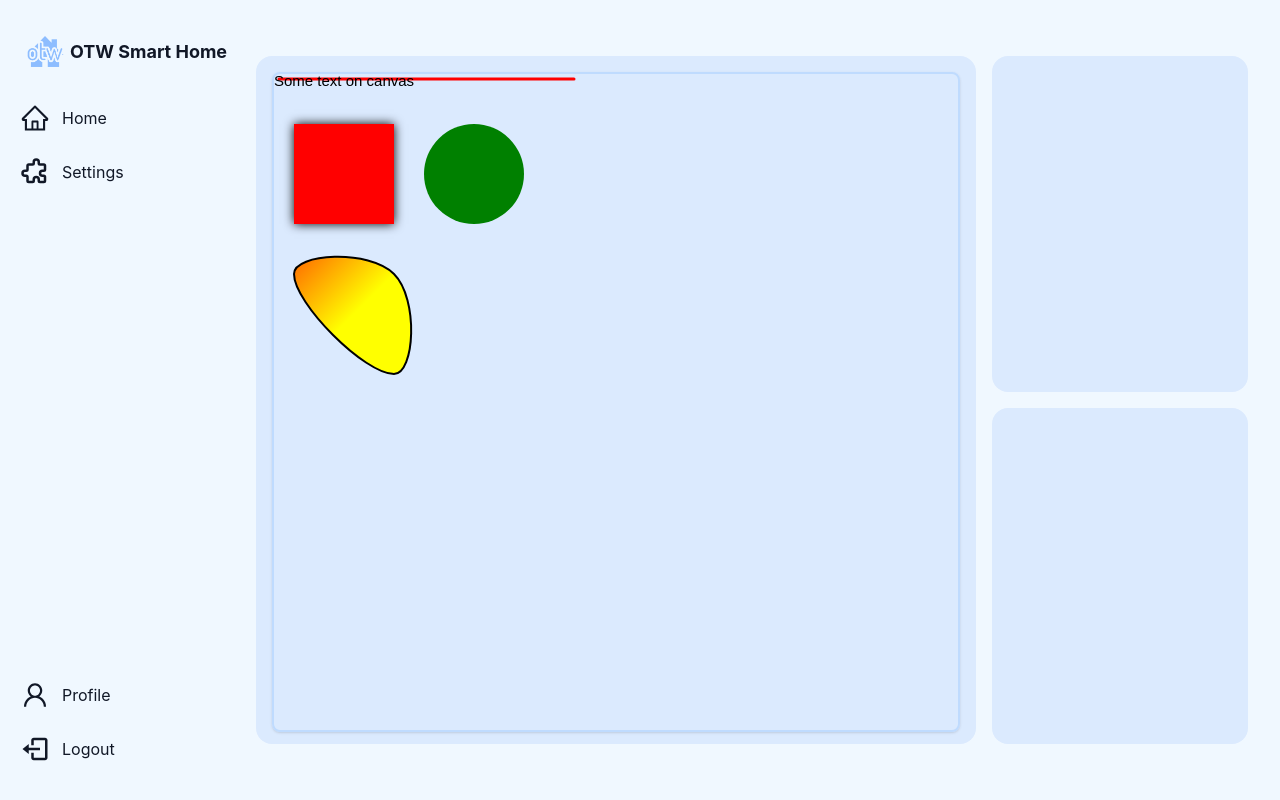
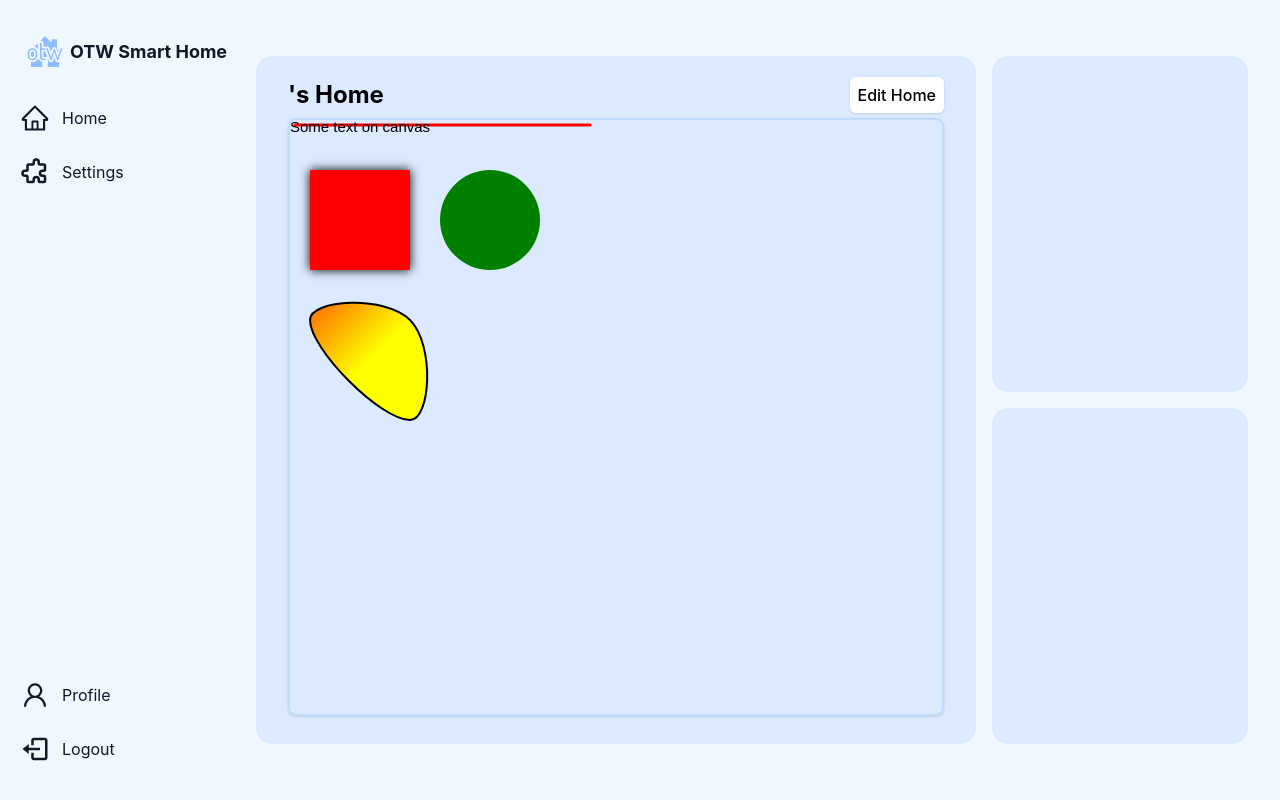
Before and after one commit to FC-Open-to-Work/FC-Open-to-Work, a React (Create React App) app in the folder client/: page / in a window 1280 px wide. Built offline with nearby package versions, Linux system fonts and the light colour scheme; sample sign-in values are in the browser's storage; the HTML template or start-up script is replaced by a standard one.

Commit message:
change login api, add username and edit home button to home page

```diff
--- a/client/src/api/authentication/AuthFormSubmit.ts
+++ b/client/src/api/authentication/AuthFormSubmit.ts
@@ -37,7 +37,7 @@ function submitLoginForm(e: FormEvent<HTMLFormElement>,
         .then(function (response) {
             // handle success
             console.log(response);
-            dispatch({type: "LOGIN", token: response.data.token});
+            dispatch({type: "LOGIN", token: response.data.token, username: response.data.username});
             // window.location.href = "/";
             navigate("/");
         })
--- a/client/src/context/auth.tsx
+++ b/client/src/context/auth.tsx
@@ -2,9 +2,9 @@ import React, { createContext, useReducer, useContext } from "react";
 
 import jwtDecode from "jwt-decode";
 
-type Action = { type: "LOGIN"; token: string } | { type: "LOGOUT" };
+type Action = { type: "LOGIN"; token: string; username: string } | { type: "LOGOUT" };
 type Dispatch = (action: Action) => void;
-type State = { user: string };
+type State = { userToken: string, username: string };
 type AuthProviderProps = { children: React.ReactNode };
 
 interface jwt {
@@ -14,12 +14,13 @@ interface jwt {
   // whatever else is in the JWT.
 }
 
-const AuthStateContext = createContext<State>({ user: "" });
+const AuthStateContext = createContext<State>({ userToken: "", username: "" });
 const AuthDispatchContext = createContext<Dispatch>(() => null);
 
 const token = localStorage.getItem("token");
 
-let user: string = "";
+let userToken: string = "";
+let username: string = "";
 if (token) {
   const decodedToken: jwt = jwtDecode<jwt>(token);
   const expiresAt: Date = new Date(decodedToken.exp * 1000);
@@ -27,7 +28,7 @@ if (token) {
   if (new Date() > expiresAt) {
     localStorage.removeItem("token");
   } else {
-    user = token;
+    userToken = token;
   }
 } else {
   console.log("no token found");
@@ -39,13 +40,15 @@ const authReducer = (state: State, action: Action) => {
       localStorage.setItem("token", action.token);
       return {
         ...state,
-        user: action.token,
+        userToken: action.token,
+        username: action.username
       };
     case "LOGOUT":
       localStorage.removeItem("token");
       return {
         ...state,
-        user: "",
+        userToken: "",
+        username: ""
       };
     // default:
     //   throw new Error(`Unknown action type: ${typeof action}`);
@@ -53,7 +56,7 @@ const authReducer = (state: State, action: Action) => {
 };
 
 export const AuthProvider = ({ children }: AuthProviderProps) => {
-  const [state, dispatch] = useReducer(authReducer, { user });
+  const [state, dispatch] = useReducer(authReducer, { userToken, username });
 
   return (
     <AuthDispatchContext.Provider value={dispatch}>
--- a/client/src/hooks/useClientSize.tsx
+++ b/client/src/hooks/useClientSize.tsx
@@ -1,4 +1,4 @@
-import React from 'react'
+    import React from 'react'
 
 const useClientSize = () => {
     const [dimensions, setDimensions] = React.useState({
--- a/client/src/pages/Home.tsx
+++ b/client/src/pages/Home.tsx
@@ -4,7 +4,7 @@ import {useNavigate} from "react-router-dom";
 
 import CanvasContainer from "../components/CanvasContainer"
 
-import {useAuthDispatch} from "../context/auth";
+import {useAuthDispatch, useAuthState} from "../context/auth";
 import Sidebar from "../components/Sidebar";
 import useClientSize from "../hooks/useClientSize";
 
@@ -21,15 +21,24 @@ export default function Home() {
         navigate("/login");
     };
 
+    const { username } = useAuthState();
+
     return (
         <>
             <Sidebar logout={logout}/>
 
             <div className="absolute flex flex-col gap-y-4 lg:flex-row gap-x-0 lg:gap-x-4 w-full h-full py-14 px-4 sm:px-8 sm:pl-[16rem]">
-                <div className="flex-1 h-full min-w-0 p-4 bg-blue-100 rounded-2xl"
-                     ref={canvasContainerRef}>
-                    <CanvasContainer dimensions={dimensions}/>
+                <div className="felx shrink-0 lg:flex-1 h-full flex-col min-w-0 p-4 bg-blue-100 rounded-2xl"
+                     >
+                    <div className="h-[7%] flex items-center justify-between px-4">
+
+                        <p className="font-bold text-2xl">{username}'s Home</p>
+                        <button className="font-medium bg-white rounded-md px-2 py-1.5 shadow hover:ring-blue-200 hover:ring hover:bg-blue-100">Edit Home</button>
+                    </div>
+                    <div className="h-[93%] px-4 pb-4 rounded-2xl" ref={canvasContainerRef}><CanvasContainer dimensions={dimensions}/></div>
+
                 </div>
+
                 <div className="flex flex-col gap-4 h-full shrink-0 grow-0 lg:basis-64 transition-transform">
                     <div className="flex-1 bg-blue-100 rounded-2xl"></div>
                     <div className="mb-4 lg:mb-0 flex-1 bg-blue-100 rounded-2xl"></div>
--- a/client/src/util/DynamicRoute.tsx
+++ b/client/src/util/DynamicRoute.tsx
@@ -7,11 +7,11 @@ export default function DynamicRoute(props: {
   authenticated: boolean;
   element: any;
 }) {
-  const { user } = useAuthState();
+  const { userToken } = useAuthState();
 
-  if (props.authenticated && !user) {
+  if (props.authenticated && !userToken) {
     return <Navigate to="/login" />;
-  } else if (!props.authenticated && user) {
+  } else if (!props.authenticated && userToken) {
     return <Navigate to="/" />;
   } else {
     return props.element;
```
Also changed, not shown: 2 other files (tests, documents, lock files or other folders).
